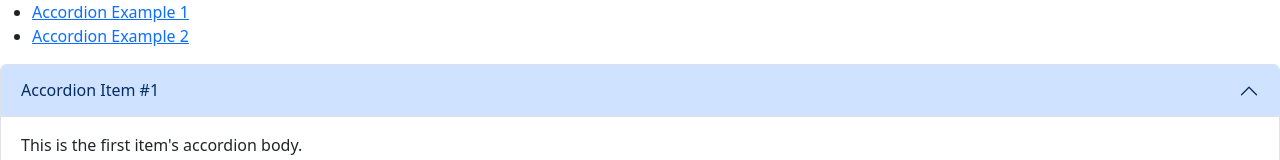
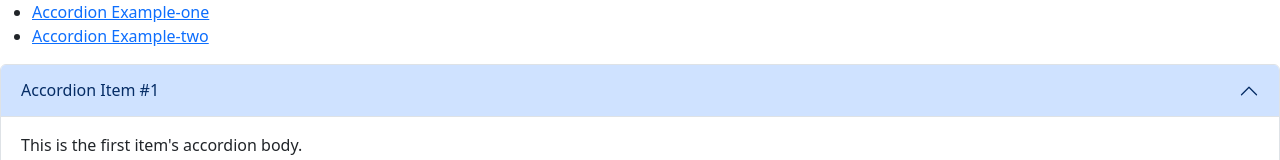
Before and after one commit to ajaynaveen99/react-components-app, a React (Vite) app: page / in a window 1280 px wide. Shown: the top 160 px of the page. Built offline with nearby package versions, Linux system fonts and the light colour scheme.

Commit message:
project name Chnaged

```diff
--- a/src/App.jsx
+++ b/src/App.jsx
@@ -10,10 +10,10 @@ function App() {
       <nav>
         <ul>
           <li>
-            <Link to="/">Accordion Example 1</Link>
+            <Link to="/">Accordion Example-one</Link>
           </li>
           <li>
-            <Link to="/example-two">Accordion Example 2</Link>
+            <Link to="/example-two">Accordion Example-two</Link>
           </li>
         </ul>
       </nav>
```
